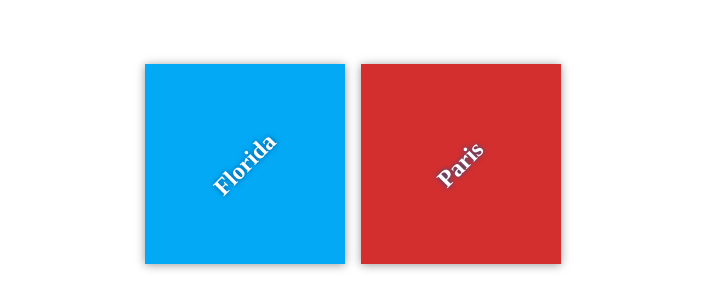
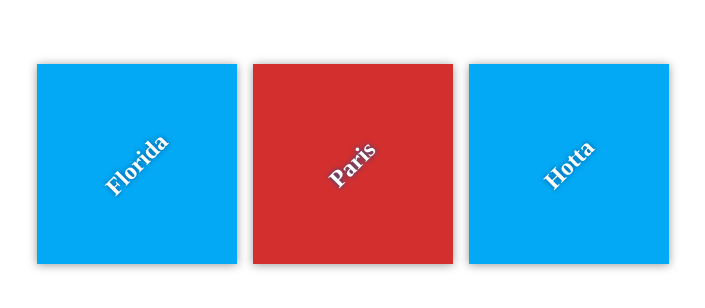
Before and after one commit to HassanAthab/my-travel-plans, a plain HTML site: page index.html in a window 1280 px wide. Shown: the part 236-544 px from the top of the page, without its empty margins (287-992 px from the left). Drawn offline with Linux system fonts and the light colour scheme.

Commit message:
Adding a third destination

```diff
--- a/index.html
+++ b/index.html
@@ -17,6 +17,10 @@
             <div class="destination" id="paris">
                 <h2>Paris</h2>
             </div>
+
+            <div class="destination" id="Hotta">
+                <h2>Hotta</h2>
+            </div>
         </div>
     </div>
 
```
